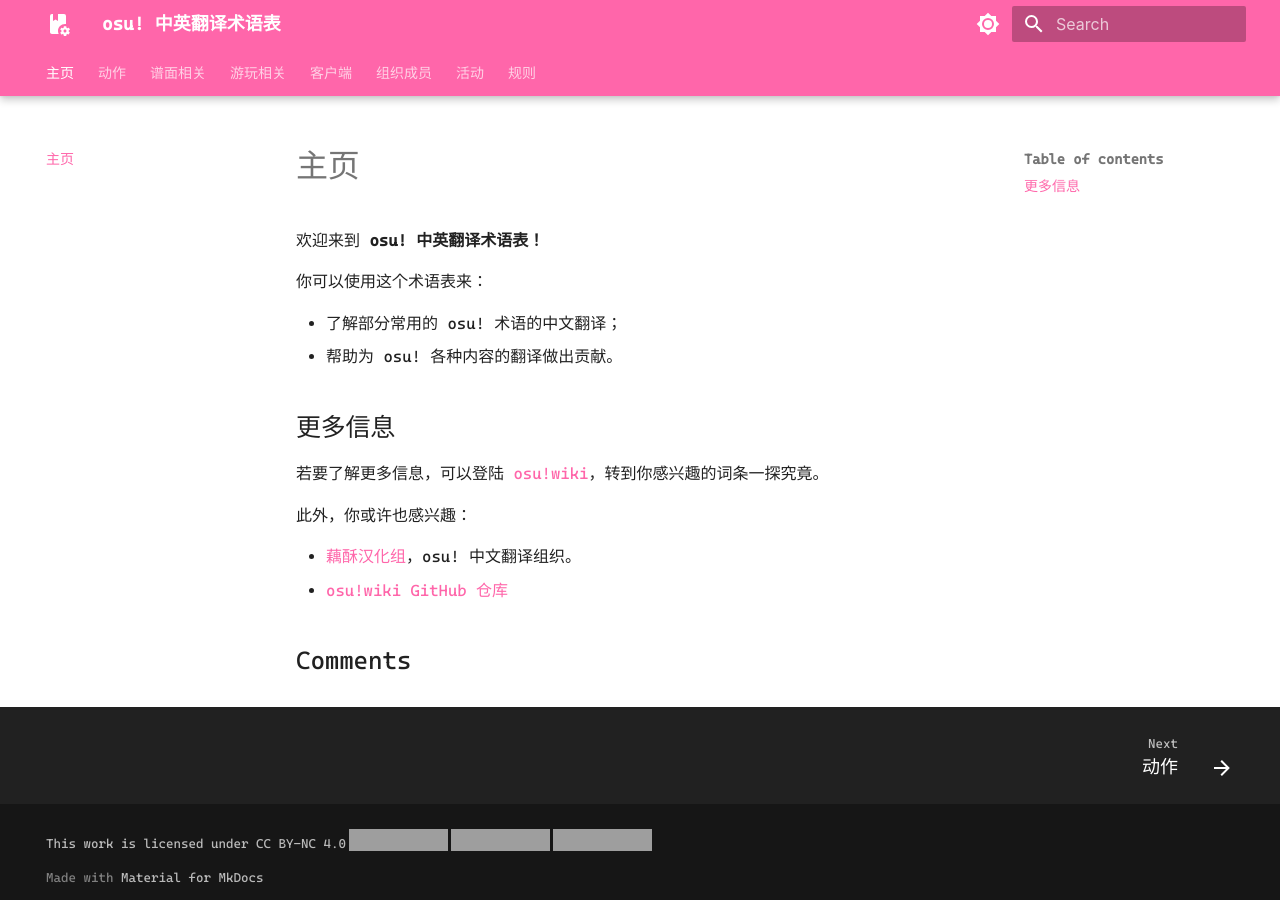
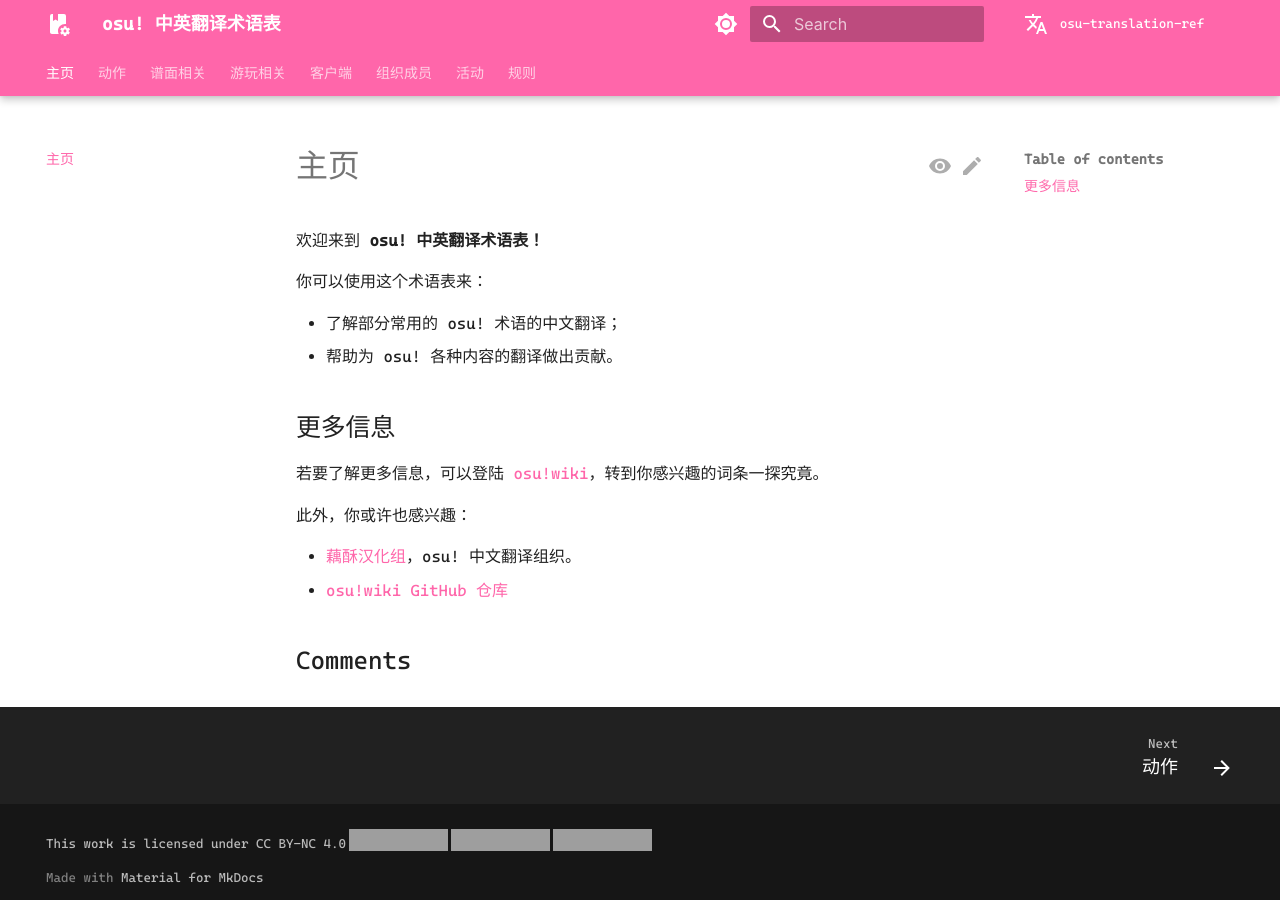
Before and after one commit to osu-atri/osu-translation-ref, an MkDocs documentation site: the page built from docs/index.md, in a window 1280 px wide. Built offline with MkDocs 1.6.1 and Material for MkDocs 9.7.7, drawn with Linux system fonts in a browser that asks for light colours; some web fonts are replaced; comment, search, counter and statistics services are not loaded; grey boxes are pictures that could not be loaded.

Commit message:
Add new features to the framework
* Link to the repository
* View and edit the source code

```diff
--- a/mkdocs.yml
+++ b/mkdocs.yml
@@ -1,10 +1,18 @@
 site_name: osu! 中英翻译术语表
+
+repo_name: osu-translation-ref
+repo_url: https://github.com/osu-atri/osu-translation-ref
+
+edit_uri: edit/dev/docs/
 
 theme:
   name: material
   custom_dir: overrides
   icon:
     logo: material/book-cog
+    repo: material/translate
+    edit: material/pencil
+    view: material/eye
     tag:
       default: material/tag-text
       osu: simple/osu
@@ -30,6 +38,8 @@ theme:
     - search.share
     - content.code.copy
     - content.code.annotate
+    - content.action.edit
+    - content.action.view
   palette:
     # Palette toggle for light mode
     - scheme: default
@@ -48,9 +58,6 @@ theme:
 plugins:
   - tags
   - search
-  - git-committers:
-      repository: osu-atri/osu-translation-ref
-      branch: main
 
 markdown_extensions:
   - footnotes
```
